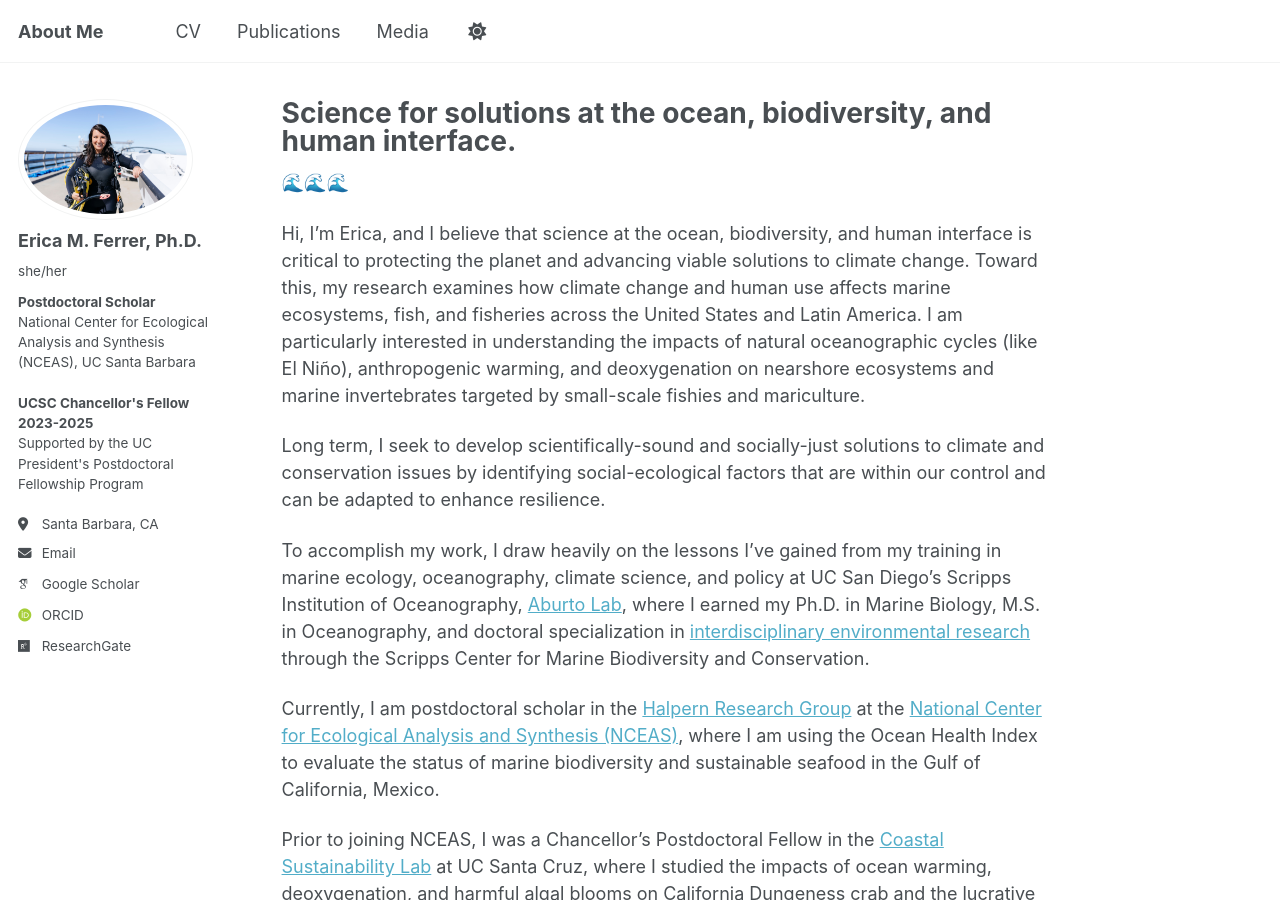
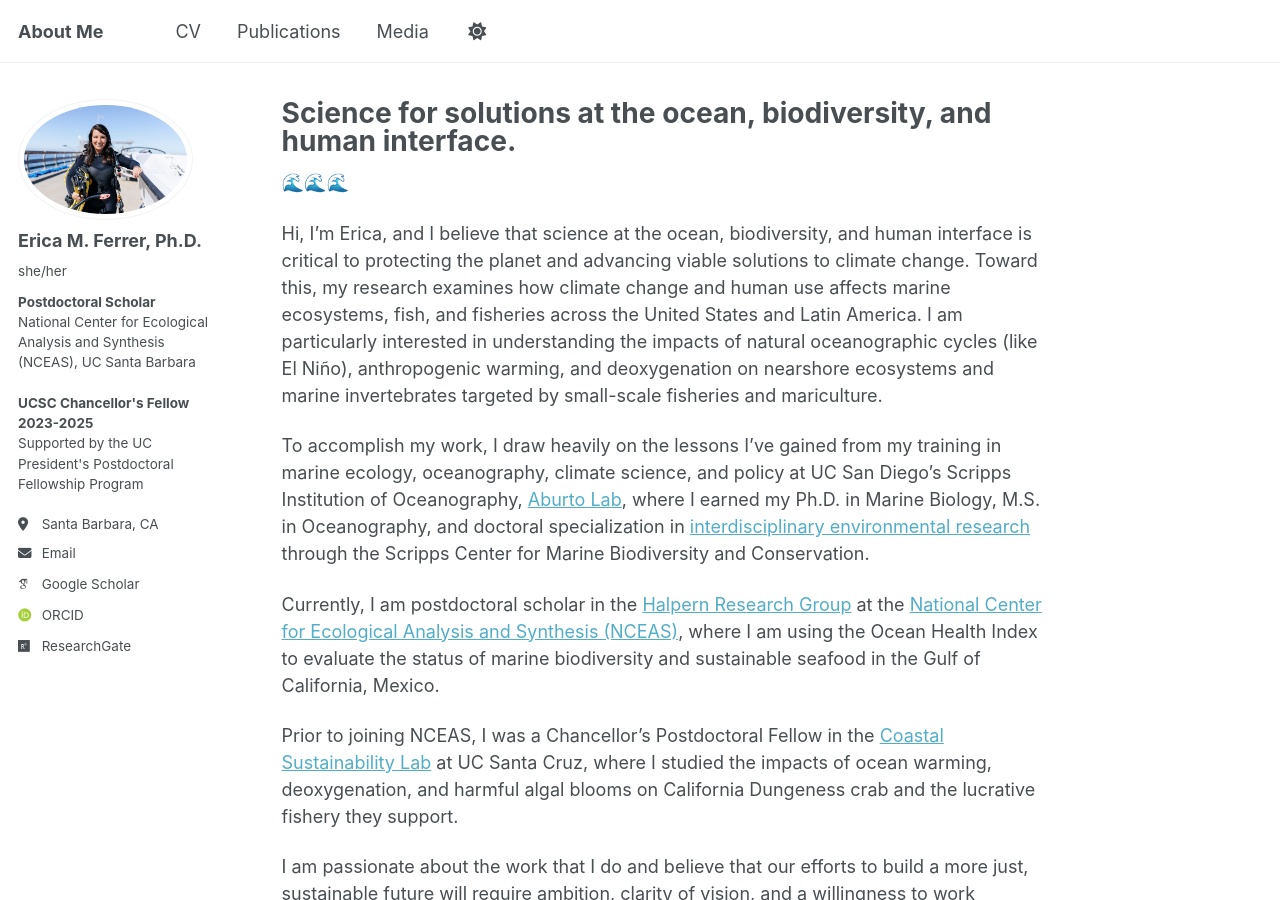
Before and after one commit to emferrer/emferrer.github.io, a Jekyll site: the page built from _pages/about.md, in a window 1280 px wide and 900 px high. Built offline with Jekyll 4.4.1, drawn with Linux system fonts in a browser that asks for light colours; some web fonts are replaced; a script that is not in the unit is left out.

Commit message:
Update about.md

```diff
--- a/_pages/about.md
+++ b/_pages/about.md
@@ -9,9 +9,7 @@ redirect_from:
 
 🌊🌊🌊
 
-Hi, I'm Erica, and I believe that science at the ocean, biodiversity, and human interface is critical to protecting the planet and advancing viable solutions to climate change. Toward this, my research examines how climate change and human use affects marine ecosystems, fish, and fisheries across the United States and Latin America. I am particularly interested in understanding the impacts of natural oceanographic cycles (like El Niño), anthropogenic warming, and deoxygenation on nearshore ecosystems and marine invertebrates targeted by small-scale fishies and mariculture.
-
-Long term, I seek to develop scientifically-sound and socially-just solutions to climate and conservation issues by identifying social-ecological factors that are within our control and can be adapted to enhance resilience.
+Hi, I'm Erica, and I believe that science at the ocean, biodiversity, and human interface is critical to protecting the planet and advancing viable solutions to climate change. Toward this, my research examines how climate change and human use affects marine ecosystems, fish, and fisheries across the United States and Latin America. I am particularly interested in understanding the impacts of natural oceanographic cycles (like El Niño), anthropogenic warming, and deoxygenation on nearshore ecosystems and marine invertebrates targeted by small-scale fisheries and mariculture.
 
 To accomplish my work, I draw heavily on the lessons I've gained from my training in marine ecology, oceanography, climate science, and policy at UC San Diego's Scripps Institution of Oceanography, [Aburto Lab](https://www.aburtolab.org), where I earned my Ph.D. in Marine Biology, M.S. in Oceanography, and doctoral specialization in [interdisciplinary environmental research](https://cmbc.ucsd.edu/program-for-interdisciplinary-environmental-research-pier-phd-specialization/) through the Scripps Center for Marine Biodiversity and Conservation.
 
```
